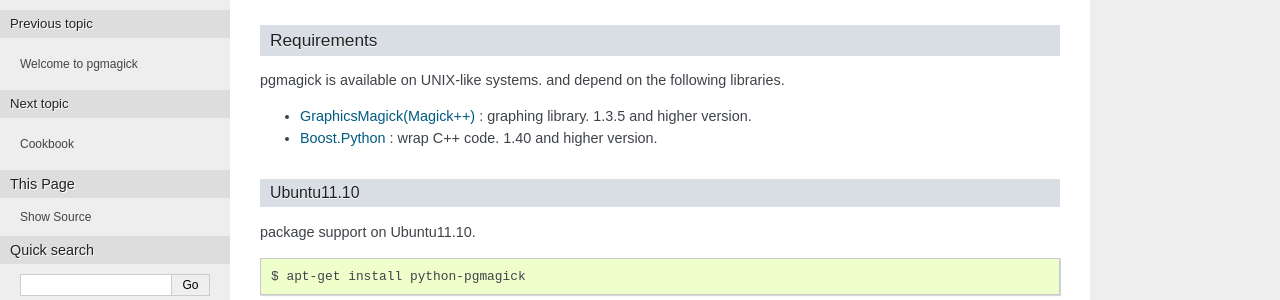
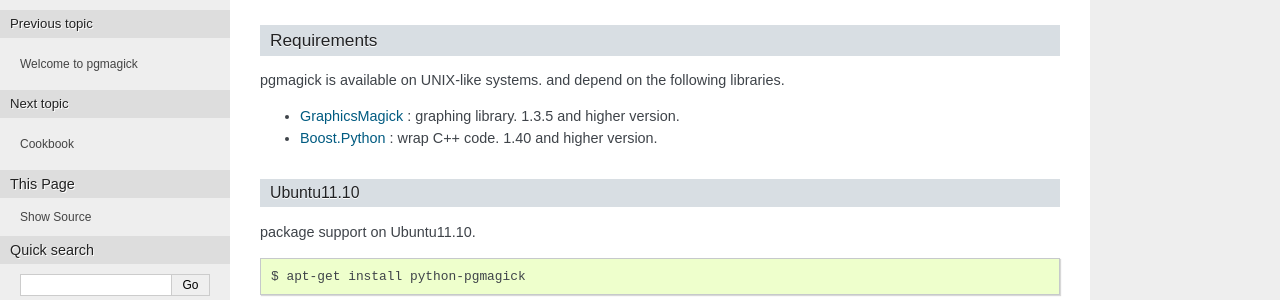
Before and after one commit to hhatto/pgmagick, a Sphinx documentation site: the page built from docs/tutorial.rst, in a window 1280 px wide. Shown: the part 306-606 px from the top of the page. Built offline with Sphinx 7.4.7, drawn with Linux system fonts in a browser that asks for light colours.

Commit message:
fixed: broken link

```diff
--- a/docs/tutorial.rst
+++ b/docs/tutorial.rst
@@ -20,10 +20,10 @@
 ------------
 pgmagick is available on UNIX-like systems. and depend on the following libraries.
 
-- `GraphicsMagick(Magick++)`_ : graphing library. 1.3.5 and higher version.
+- `GraphicsMagick`_ : graphing library. 1.3.5 and higher version.
 - `Boost.Python`_ : wrap C++ code. 1.40 and higher version.
 
-.. _`GraphicsMagick(Magick++)`: http://www.graphicsmagick.org/Magick++/
+.. _`GraphicsMagick`: http://www.graphicsmagick.org/Magick++/
 .. _`Boost.Python`: http://www.boost.org/doc/libs/1_44_0/libs/python/doc/index.html
 
 Ubuntu11.10
```
